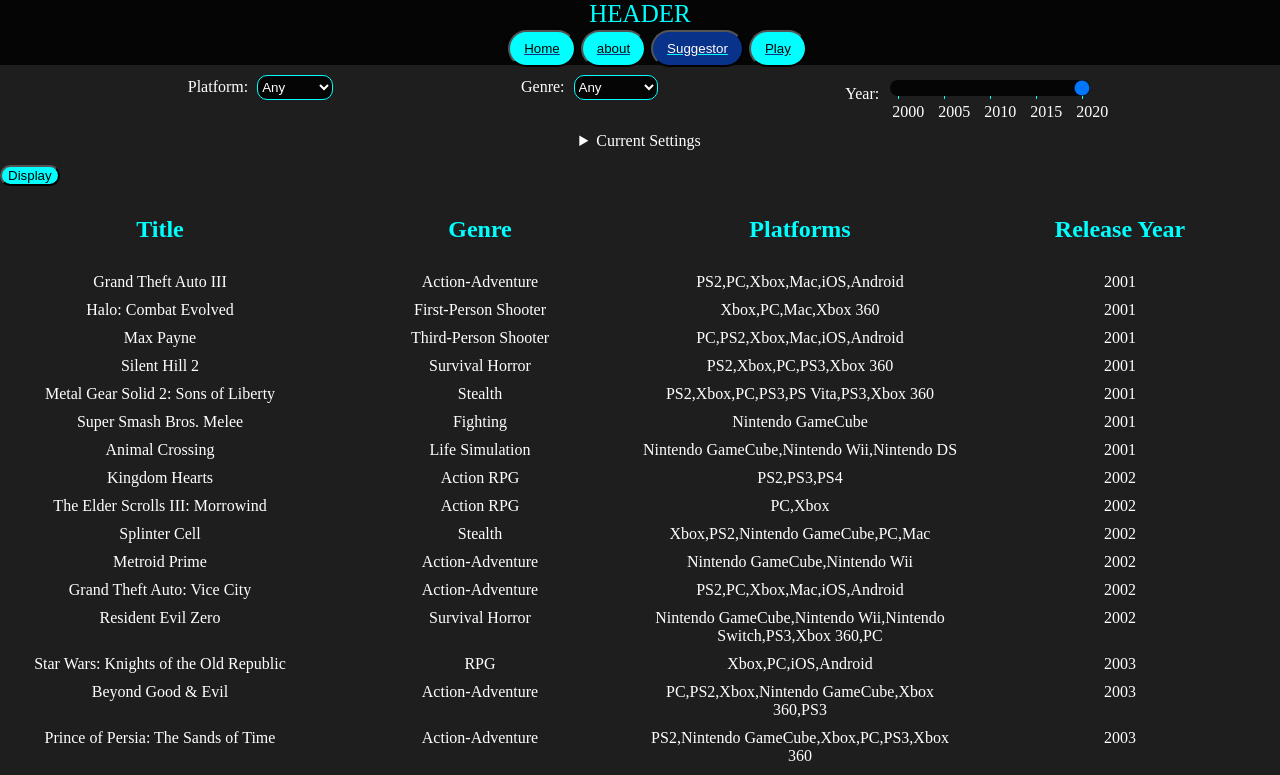
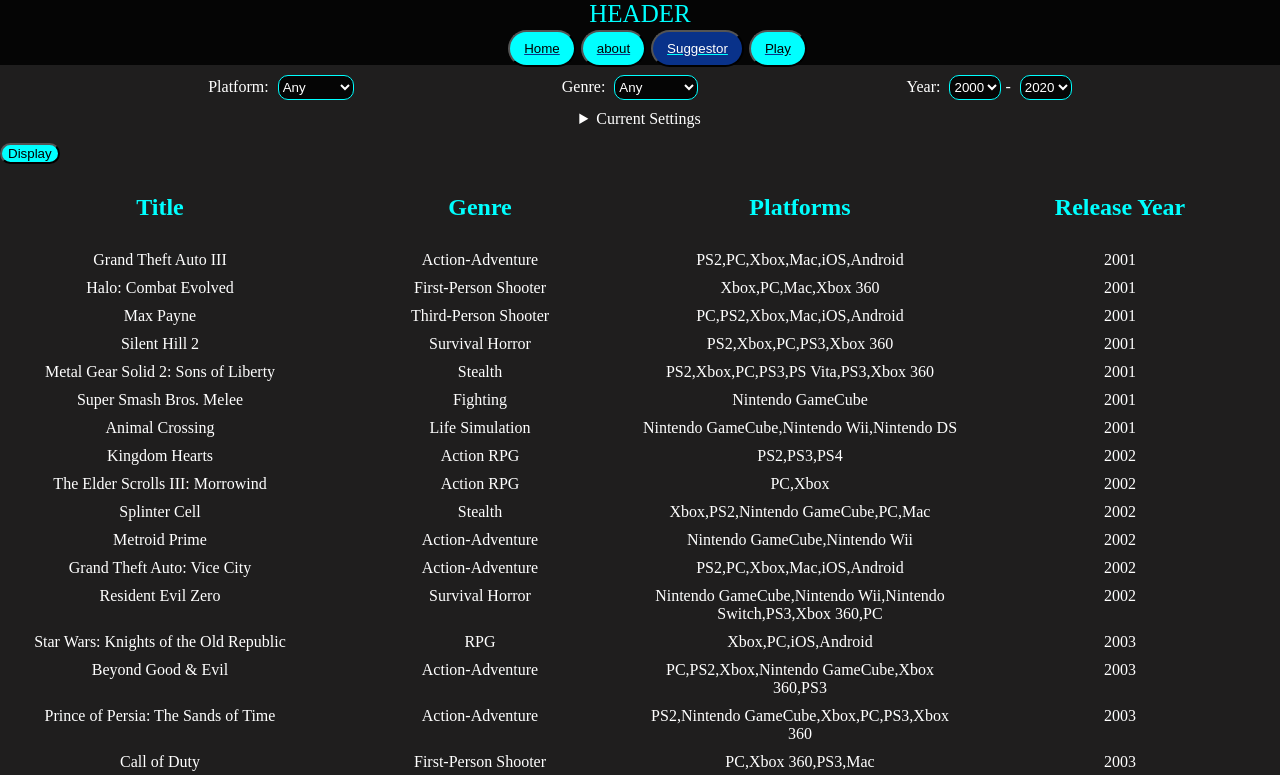
Before and after one commit to AlexReidNZ/svelte, a SvelteKit app: page /suggestor in a window 1280 px wide. Shown: the top 775 px of the page. Built offline with nearby package versions, Linux system fonts and the light colour scheme.

Commit message:
feat : Make year filter have a minimum value, not just maximum

```diff
--- a/src/routes/suggestor/+page.svelte
+++ b/src/routes/suggestor/+page.svelte
@@ -3,11 +3,13 @@
 
   let platform = "";
   let genre = "";
-  let year = 2020;
+  let firstYear = 2000;
+  let lastYear = 2020;
   let game = data;
 
   let genres = ["Platformer", "Puzzle", "RPG", "Shooter", "Adventure"];
   let platforms = ["PC", "Nintendo", "PS", "Xbox","iOS"];
+  let years = [2000,2001,2002,2003,2004,2005,2006,2007,2008,2009,2010,2011,2012,2013,2014,2015,2016,2017,2018,2019,2020];
 
   console.log(data);
 
@@ -19,16 +21,20 @@
     let temp = document.getElementById("genreSelect")?.value;
     genre = temp;
   };
-  let changeYear = () => {
-    let temp = document.getElementById("year")?.value;
-    year = temp;
+  let changeFirstYear = () => {
+    let temp = document.getElementById("firstYearSelect")?.value;
+    firstYear = temp;
+  };
+  let changeLastYear = () => {
+    let temp = document.getElementById("lastYearSelect")?.value;
+    lastYear = temp;
   };
   let displayData = () => {
     game = [];
     let count = 0;
 
     for (let i = 0; i < data.length; i++) {
-      if (data[i].ReleaseYear <= year && data[i].Platforms.includes(platform)) {
+      if (data[i].ReleaseYear <= lastYear && data[i].ReleaseYear >= firstYear && data[i].Platforms.includes(platform)) {
         //if Platform and year match
         if (genre == "Other") {
           //If other is selected, check that each game DOESN'T have any of the listed genres
@@ -76,25 +82,23 @@
     </select>
   </section>
   <section class="filterSeperator">
-    <!--Contains slider for selecting year-->
-    <label for="year">Year:</label>
-    <input
-      type="range"
-      id="year"
-      name="year"
-      min="2000"
-      max="2020"
-      value="2020"
-      list="yearMarkers"
-      on:change={changeYear}
-    />
-    <datalist id="yearMarkers">
-      <option value="2000" label="2000" />
-      <option value="2005" label="2005" />
-      <option value="2010" label="2010" />
-      <option value="2015" label="2015" />
-      <option value="2020" label="2020" />
-    </datalist>
+    <label for="firstYearSelect">Year:</label>
+    <select name="firstYear" id="firstYearSelect" on:change={changeFirstYear}>
+      {#each years as year}
+      {#if year <= lastYear}
+        <option value={year}>{year}</option>
+      {/if}
+      {/each}
+    </select>
+    <label for="lastYearSelector">-</label>
+    <select name="lastYear" id="lastYearSelect" on:change={changeLastYear}>
+      {#each years as year}
+        {#if year >= firstYear}
+          <option value={year}>{year}</option>
+        {/if}
+      {/each}
+      <option value="" selected hidden disabled>2020</option> <!--Will be shown by default at the start-->
+    </select>
   </section>
 </section>
 
@@ -104,7 +108,7 @@
   <ul>
     <li>Platform: {platform}</li>
     <li>Genre: {genre}</li>
-    <li>Year: {year}</li>
+    <li>Year: {firstYear}-{lastYear}</li>
   </ul>
 </details>
 
@@ -122,25 +126,6 @@
     padding-top: 10px;
     display: flex;
     justify-content: space-evenly;
-  }
-  input[type="range"] {
-    width: 200px;
-    color: var(--highlightText);
-  }
-  input[type="range"]::-webkit-slider-runnable-track {
-    background-color: var(--darkColour);
-    cursor: default;
-    border-radius: 10px;
-  }
-  datalist {
-    display: flex;
-    justify-content: space-evenly;
-    width: 200px;
-    padding-left: 40px;
-  }
-  datalist option {
-    color: white;
-    padding: 0px 7px;
   }
   label {
     width: fit-content;
```
